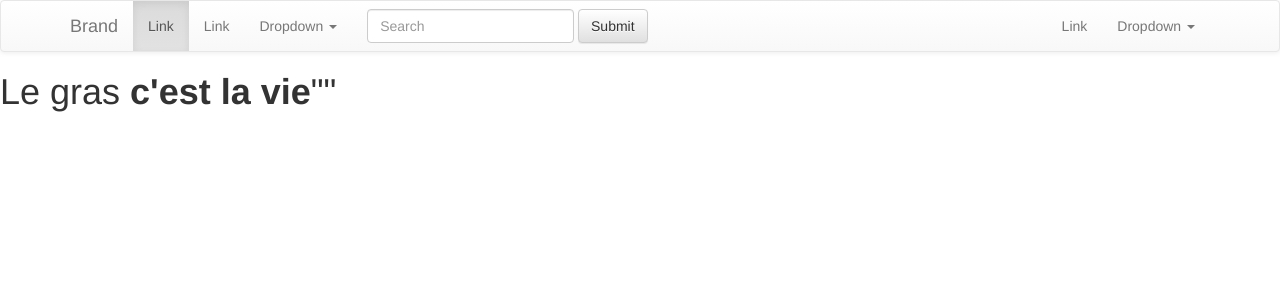
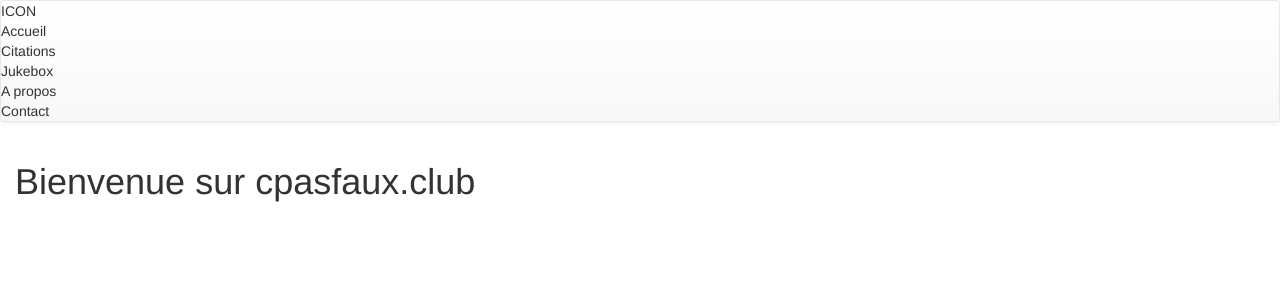
Before and after one commit to amiceli/cpasfaux.club, a PHP site: the page made by views/pages/about.html.twig in a window 1280 px wide. Shown: the top 300 px of the page. Run offline with PHP 8.4, Linux system fonts and the light colour scheme; the template is opened without the code that fills it, so the values that code supplies are empty; some libraries are stand-ins or nearby versions.

Commit message:
update brand

```diff
--- a/views/base.html.twig
+++ b/views/base.html.twig
@@ -21,20 +21,37 @@
 
 	{% include 'header.html.twig' %}
 
+	{% if slider is not defined %}
 		<header>
-		<h1>
-			Le gras <b>c'est la vie</b>""
-		</h1>
 			<div class="slider">
 				{% for img in images %}'
-				<div style="background-image : url('{{app.request.basepath}}/public/img/slider/{{img.filename}}');">
-					{# <img src="{{app.request.basepath}}/public/img/slider/{{img.filename}}" alt="{{img.alt}}" /> #}
+					<div>
+						<h1>
+							<span class="fa fa-quote-left"></span> (A Merlin) C'est vrai ce qu'on dit, <br>
+							vous êtes le fils d'un démon et d'une pucelle ? <br>
+							[...] Vous avez plus pris de la pucelle.<span class="fa fa-quote-right"></span>
+							<br>
+							<label>
+							<br>
+								Arthur <br>
+								Livre 1 : "Les défis de merlin"
+							</label>
+						</h1>
+						<img src="{{app.request.basepath}}/public/img/slider/{{img.filename}}" alt="{{img.alt}}" />
 					</div>
 				{% endfor %}
 			</div>
 		</header>
+	{% endif %}
 
 	<main class="container-fluid">
+		<div class="row">
+			<h1 class="col-md-12 amatic mainTitle">
+				{% block title %}
+					Bienvenue sur cpasfaux.club
+				{% endblock %}
+			</h1>
+		</div>
 		{% block body %}
 			{# c'est ici qu'on aura le contenu HTML de nos pages #}
 		{% endblock %}
--- a/views/header.html.twig
+++ b/views/header.html.twig
@@ -1,53 +1,19 @@
 <nav class="navbar navbar-default">
-  <div class="container">
-    <!-- Brand and toggle get grouped for better mobile display -->
-    <div class="navbar-header">
-      <button type="button" class="navbar-toggle collapsed" data-toggle="collapse" data-target="#bs-example-navbar-collapse-1">
-        <span class="sr-only">Toggle navigation</span>
-        <span class="icon-bar"></span>
-        <span class="icon-bar"></span>
-        <span class="icon-bar"></span>
-      </button>
-      <a class="navbar-brand" href="#">Brand</a>
-    </div>
-
-    <!-- Collect the nav links, forms, and other content for toggling -->
-    <div class="collapse navbar-collapse" id="bs-example-navbar-collapse-1">
-      <ul class="nav navbar-nav">
-        <li class="active"><a href="#">Link <span class="sr-only">(current)</span></a></li>
-        <li><a href="#">Link</a></li>
-        <li class="dropdown">
-          <a href="#" class="dropdown-toggle" data-toggle="dropdown" role="button" aria-expanded="false">Dropdown <span class="caret"></span></a>
-          <ul class="dropdown-menu" role="menu">
-            <li><a href="#">Action</a></li>
-            <li><a href="#">Another action</a></li>
-            <li><a href="#">Something else here</a></li>
-            <li class="divider"></li>
-            <li><a href="#">Separated link</a></li>
-            <li class="divider"></li>
-            <li><a href="#">One more separated link</a></li>
-          </ul>
-        </li>
-      </ul>
-      <form class="navbar-form navbar-left" role="search">
-        <div class="form-group">
-          <input type="text" class="form-control" placeholder="Search">
-        </div>
-        <button type="submit" class="btn btn-default">Submit</button>
-      </form>
-      <ul class="nav navbar-nav navbar-right">
-        <li><a href="#">Link</a></li>
-        <li class="dropdown">
-          <a href="#" class="dropdown-toggle" data-toggle="dropdown" role="button" aria-expanded="false">Dropdown <span class="caret"></span></a>
-          <ul class="dropdown-menu" role="menu">
-            <li><a href="#">Action</a></li>
-            <li><a href="#">Another action</a></li>
-            <li><a href="#">Something else here</a></li>
-            <li class="divider"></li>
-            <li><a href="#">Separated link</a></li>
-          </ul>
-        </li>
-      </ul>
-    </div><!-- /.navbar-collapse -->
-  </div><!-- /.container-fluid -->
+  <div>
+        ICON
+      </div>
+      <div>
+        Accueil
+      </div>
+      <div>
+        Citations
+      </div>
+      <div>
+        Jukebox
+      </div>
+      <div>
+        A propos
+      </div>
+      <div>
+        Contact
 </nav>
```
Also changed, not shown: public/img/slider/arthur.png (added). Lines whose indentation alone changed are shown as unchanged.
